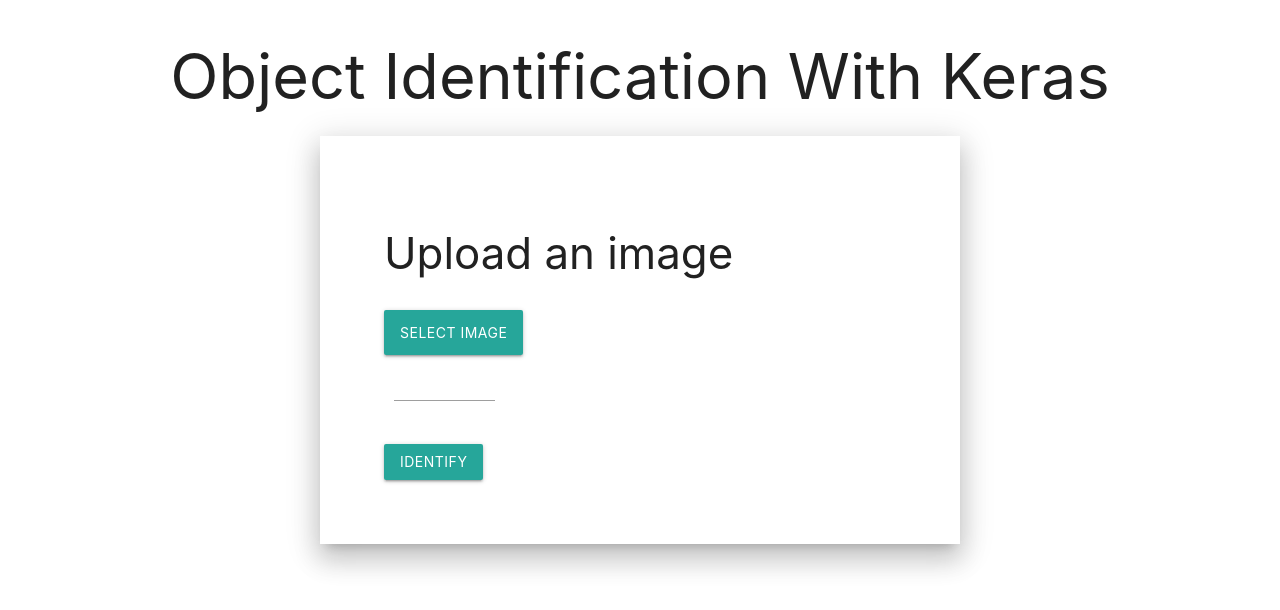
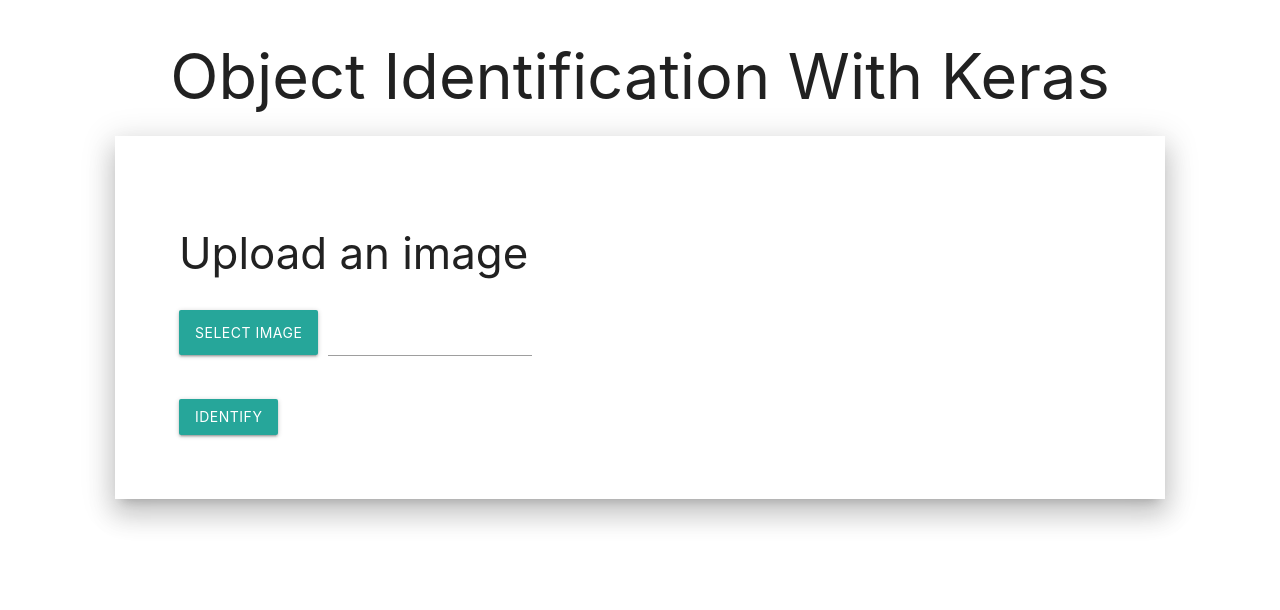
Before and after one commit to soumyadeepdutta/Object-Identification-Keras, a Django app: page / in a window 1280 px wide. Shown: the top 610 px of the page. Run offline with Django 3.2, Linux system fonts and the light colour scheme.

Commit message:
Upload page view fixed

```diff
--- a/templates/image-process/input.html
+++ b/templates/image-process/input.html
@@ -1,6 +1,6 @@
 {% extends 'base.html' %}
 {% block content %}
-<form style="margin: auto; width: 50%; padding: 5%;" class="col s12 z-depth-4">
+<form style="margin: auto; width: 70rem; max-width: 95%; padding: 5%;" class="col s12 z-depth-4">
     <h3>Upload an image</h3>
     <div class="row">
         <div class="file-field input-field col s6">
```
